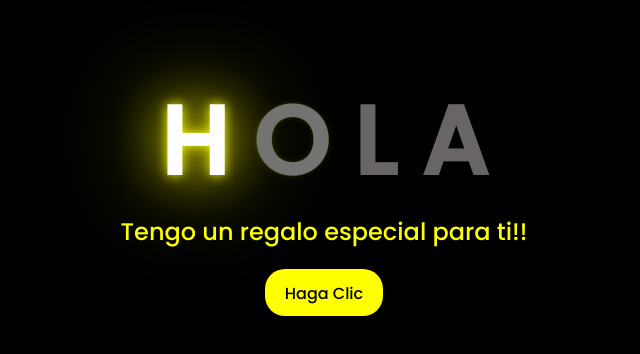
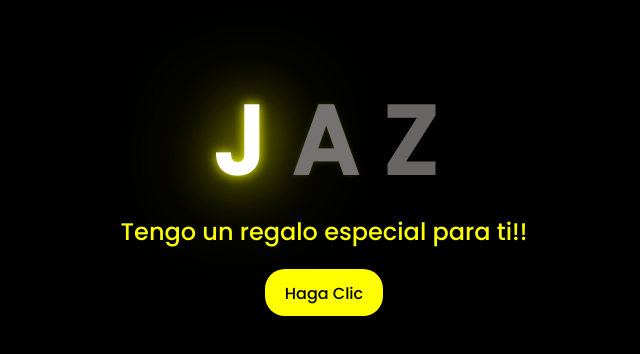
Before and after one commit to Daxz08/florehh, a plain HTML site: page index.html in a window 1280 px wide. Shown: the part 216-570 px from the top of the page, without its empty margins (324-964 px from the left). Drawn offline with Linux system fonts and the light colour scheme.

Commit message:
Update index.html

```diff
--- a/index.html
+++ b/index.html
@@ -11,10 +11,9 @@
 <body>
     <div class="greetings">
 
-        <span>H</span>
-        <span>O</span>
-        <span>L</span>
+        <span>J</span>
         <span>A</span>
+        <span>Z</span>
     </div>
     <div class="greetings">
         <span></span>
```
